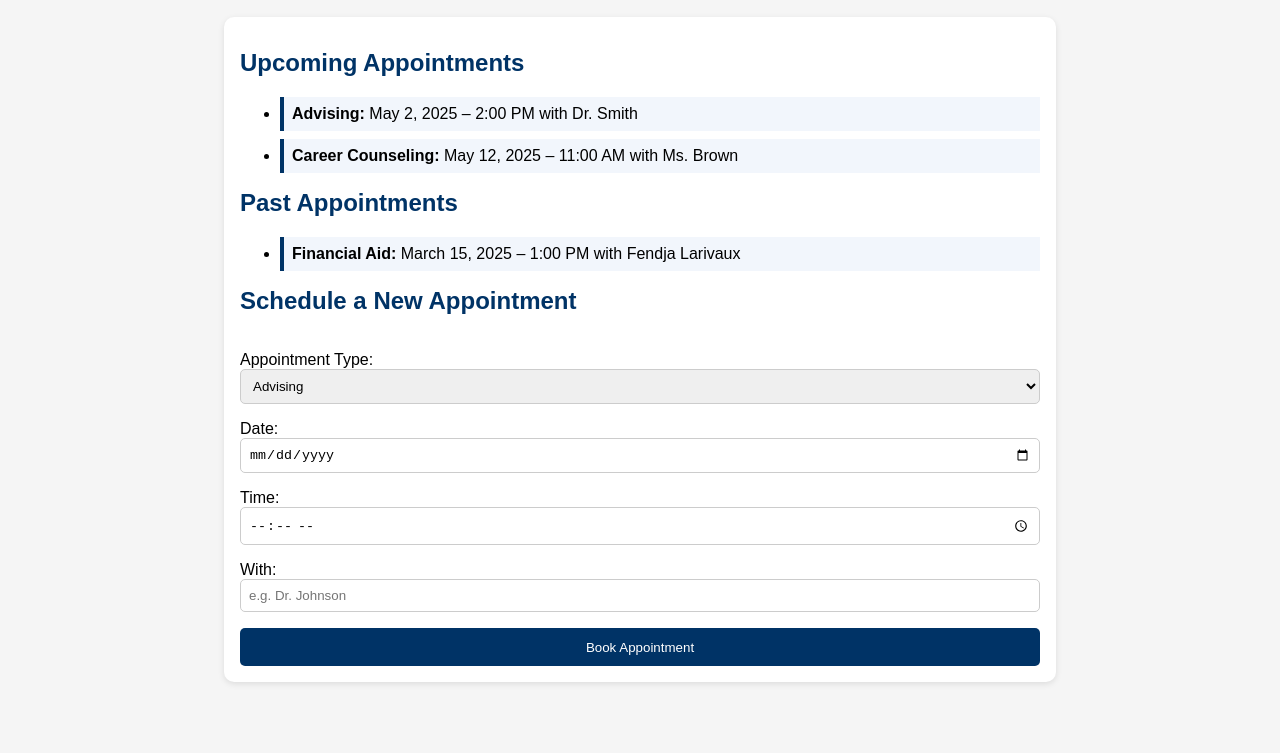
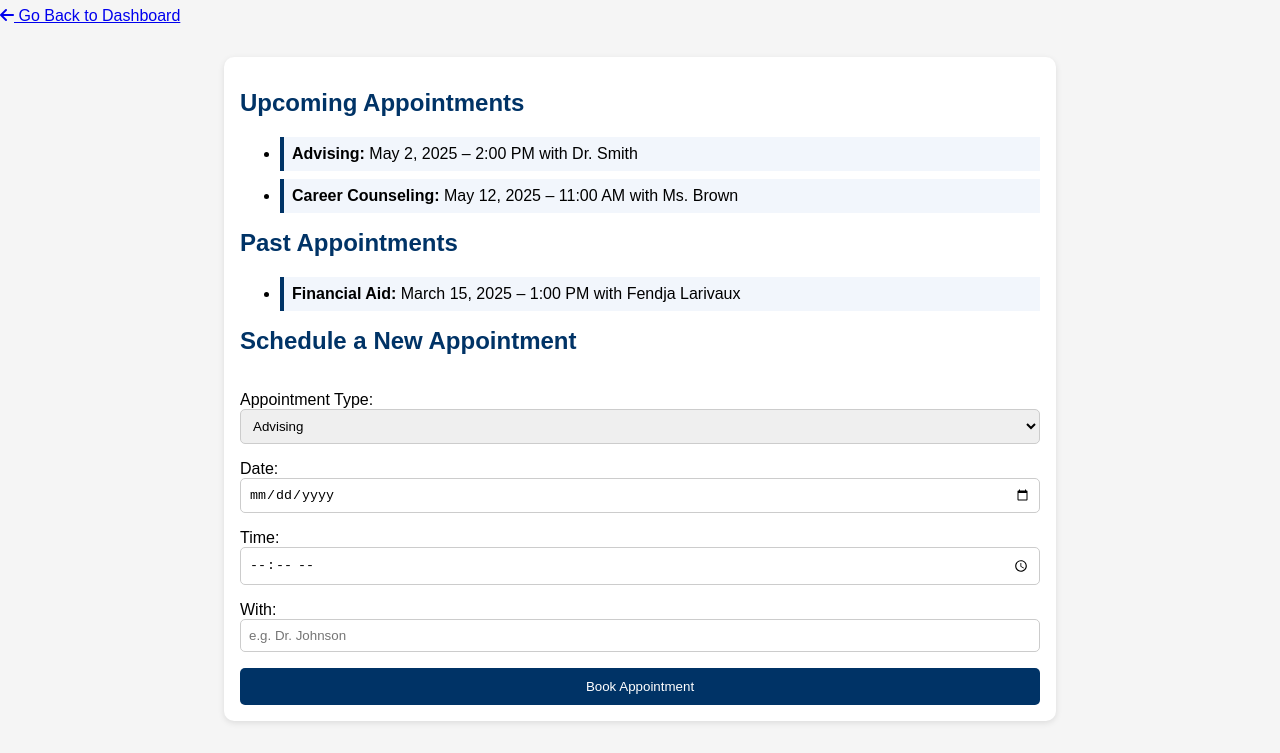
Before and after one commit to asiu3209/CUNYfirst-Project, a plain HTML site: page appointments.html in a window 1280 px wide. Shown: the part 73-826 px from the top of the page. Before the commit the page ends 800 px from the top, so only its background shows below. Drawn offline with Linux system fonts and the light colour scheme.

Commit message:
Update appointments.html

```diff
--- a/appointments.html
+++ b/appointments.html
@@ -12,6 +12,9 @@
   <header class="header">
     <h1><i class="fas fa-calendar-alt"></i> Appointments</h1>
   </header>
+<div class="back-button">
+  <a href="log.html"><i class="fas fa-arrow-left"></i> Go Back to Dashboard</a>
+</div>
 
   <main class="appointments-container">
     <section class="appointment-list">
```
